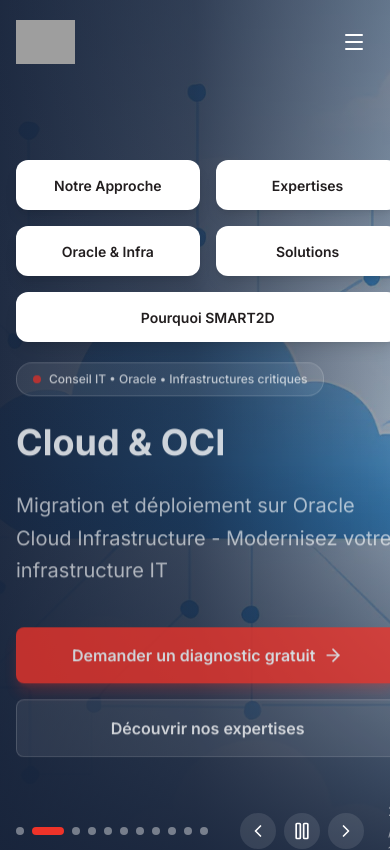
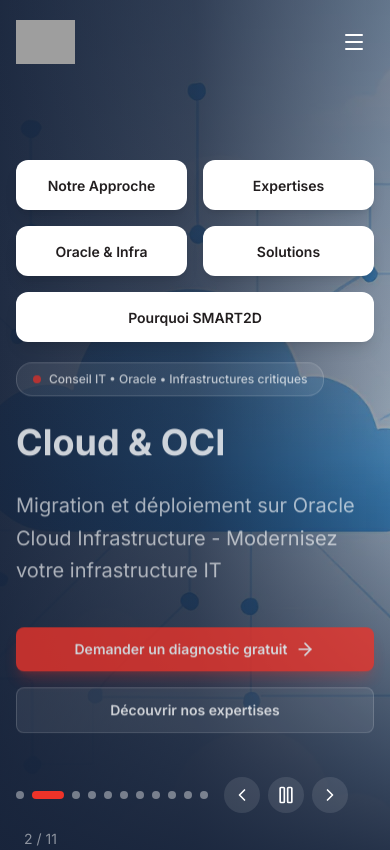
Before and after one commit to Profzen/smart2d, a Next.js app: page / in a window 390 px wide. Shown: the top 850 px of the page. Built offline with nearby package versions, Linux system fonts and the light colour scheme; grey boxes are pictures that could not be loaded.

Commit message:
fix(ui): force html overflow-x-hidden and make carousel controls wrap

```diff
--- a/app/layout.tsx
+++ b/app/layout.tsx
@@ -43,7 +43,7 @@ export default function RootLayout({
   children: React.ReactNode
 }>) {
   return (
-    <html lang="fr" className="bg-[#F8F6F4]">
+    <html lang="fr" className="bg-[#F8F6F4] overflow-x-hidden">
       <body className={`${inter.variable} ${geistMono.variable} font-sans antialiased overflow-x-hidden`}>
         {children}
         {process.env.NODE_ENV === 'production' && <Analytics />}
--- a/components/sections/hero.tsx
+++ b/components/sections/hero.tsx
@@ -230,25 +230,25 @@ export function HeroSection() {
                 <div className="mt-10 flex flex-col sm:flex-row gap-4">
                   <Link
                     href="/contact"
-                    className="inline-flex items-center justify-center gap-2 px-8 py-4 bg-[#EE3329] text-white font-semibold rounded-lg hover:bg-[#d62d24] transition-all shadow-lg shadow-[#EE3329]/30 group"
+                    className="inline-flex items-center justify-center gap-2 px-4 py-3 sm:px-8 sm:py-4 bg-[#EE3329] text-white font-semibold rounded-lg hover:bg-[#d62d24] transition-all shadow-lg shadow-[#EE3329]/30 group text-sm sm:text-base text-center"
                   >
-                    Demander un diagnostic gratuit
-                    <ArrowRight className="w-5 h-5 group-hover:translate-x-1 transition-transform" />
+                    <span className="whitespace-normal">Demander un diagnostic gratuit</span>
+                    <ArrowRight className="w-5 h-5 group-hover:translate-x-1 transition-transform shrink-0" />
                   </Link>
                   <Link
                     href="/oracle-infrastructure"
-                    className="inline-flex items-center justify-center gap-2 px-8 py-4 bg-white/10 backdrop-blur-sm text-white font-semibold rounded-lg hover:bg-white/20 transition-all border border-white/20"
+                    className="inline-flex items-center justify-center gap-2 px-4 py-3 sm:px-8 sm:py-4 bg-white/10 backdrop-blur-sm text-white font-semibold rounded-lg hover:bg-white/20 transition-all border border-white/20 text-sm sm:text-base text-center"
                   >
-                    Découvrir nos expertises
+                    <span className="whitespace-normal">Découvrir nos expertises</span>
                   </Link>
                 </div>
               </motion.div>
             </AnimatePresence>
 
             {/* Carousel Controls */}
-            <div className="mt-12 flex items-center gap-4">
+            <div className="mt-12 flex flex-wrap items-center gap-4">
               {/* Dots */}
-              <div className="flex items-center gap-2">
+              <div className="flex flex-wrap items-center gap-2">
                 {slides.map((_, index) => (
                   <button
                     key={index}
@@ -264,7 +264,7 @@ export function HeroSection() {
               </div>
 
               {/* Navigation buttons */}
-              <div className="flex items-center gap-2 ml-4">
+              <div className="flex items-center gap-2 ml-0 sm:ml-4">
                 <button
                   onClick={prevSlide}
                   className="p-2 rounded-full bg-white/10 hover:bg-white/20 text-white transition-colors"
```
